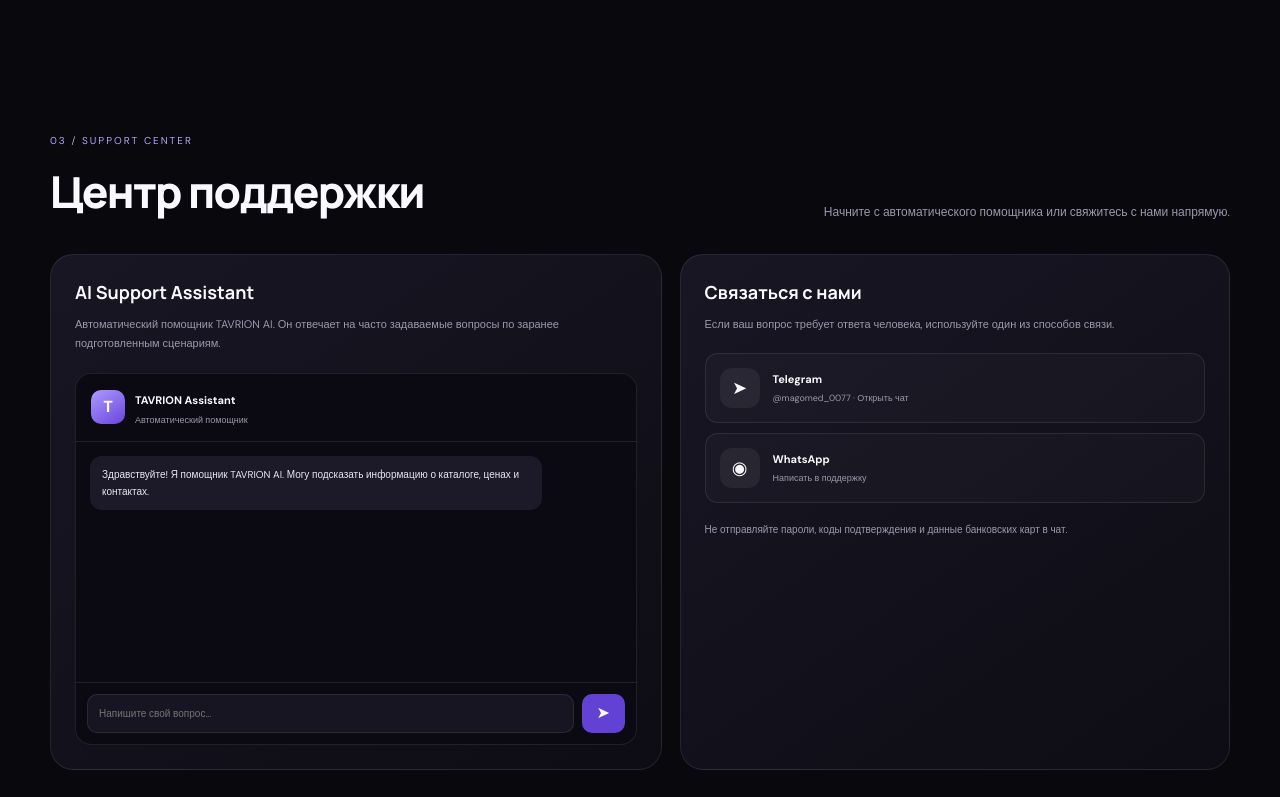
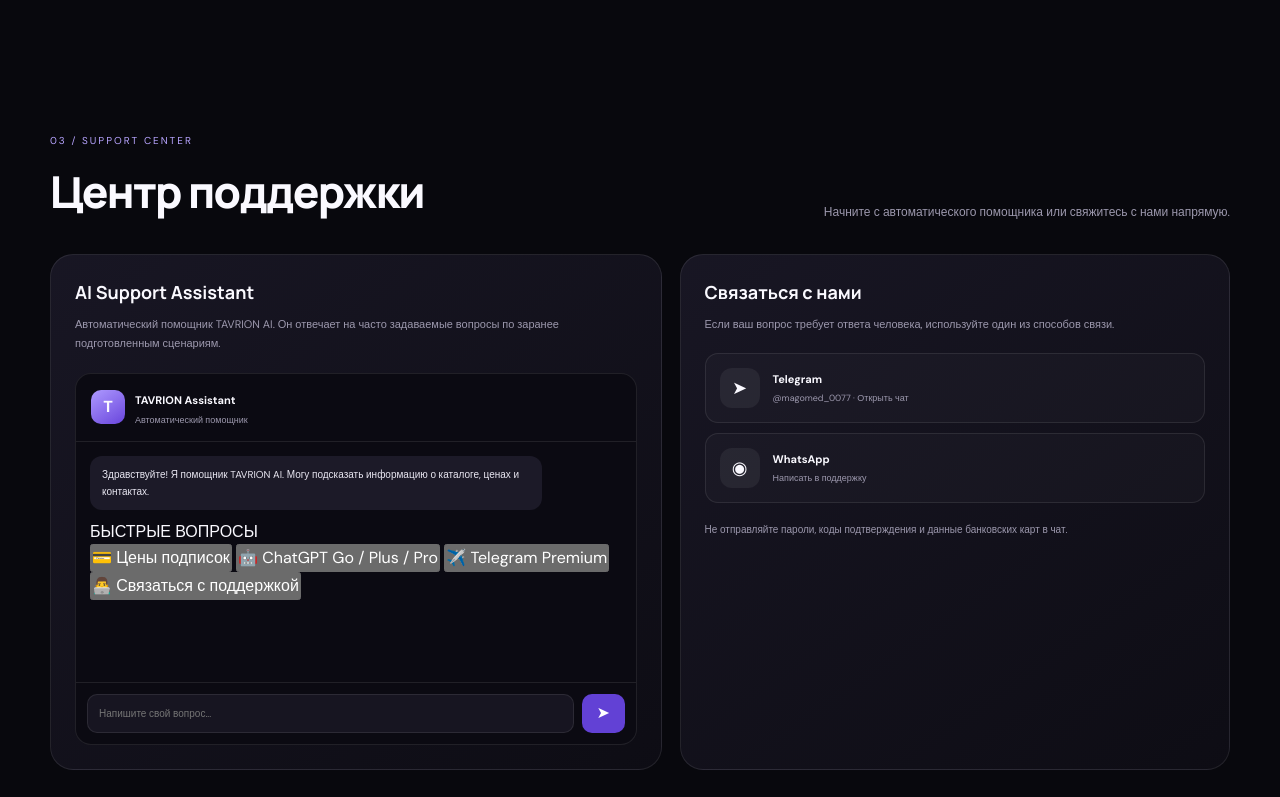
Before and after one commit to tavrion-ai/tavrion-ai-site, a plain HTML site: page index.html in a window 1280 px wide. Shown: the part 2679-3476 px from the top of the page. Drawn offline with Linux system fonts and the light colour scheme.

Commit message:
Update index.html

```diff
--- a/index.html
+++ b/index.html
@@ -176,13 +176,13 @@
 
             <button class="category active" type="button" data-category="all">
 
-              Все предложения <span>03</span>
+              Все предложения <span>04</span>
 
             </button>
 
             <button class="category" type="button" data-category="ai">
 
-              AI-сервисы <span>02</span>
+              AI-сервисы <span>03</span>
 
             </button>
 
@@ -194,7 +194,7 @@
 
             <button class="category" type="button" data-category="favorites">
 
-              Избранное <span id="favorites-count">0</span>
+              Избранное <span id="favorites-count" data-favorites-count>0</span>
 
             </button>
 
@@ -410,6 +410,36 @@
 
                 </div>
 
+                <div class="quick-questions">
+
+                  <div class="quick-questions-title">БЫСТРЫЕ ВОПРОСЫ</div>
+
+                  <button type="button" data-quick-question="Какие цены на подписки?">
+
+                    💳 Цены подписок
+
+                  </button>
+
+                  <button type="button" data-quick-question="Расскажи о ChatGPT Go, Plus и Pro">
+
+                    🤖 ChatGPT Go / Plus / Pro
+
+                  </button>
+
+                  <button type="button" data-quick-question="Расскажи о Telegram Premium">
+
+                    ✈️ Telegram Premium
+
+                  </button>
+
+                  <button type="button" data-quick-question="Как связаться с поддержкой?">
+
+                    👨‍💻 Связаться с поддержкой
+
+                  </button>
+
+                </div>
+
               </div>
 
               <form class="chat-controls" id="chat-form">
```
